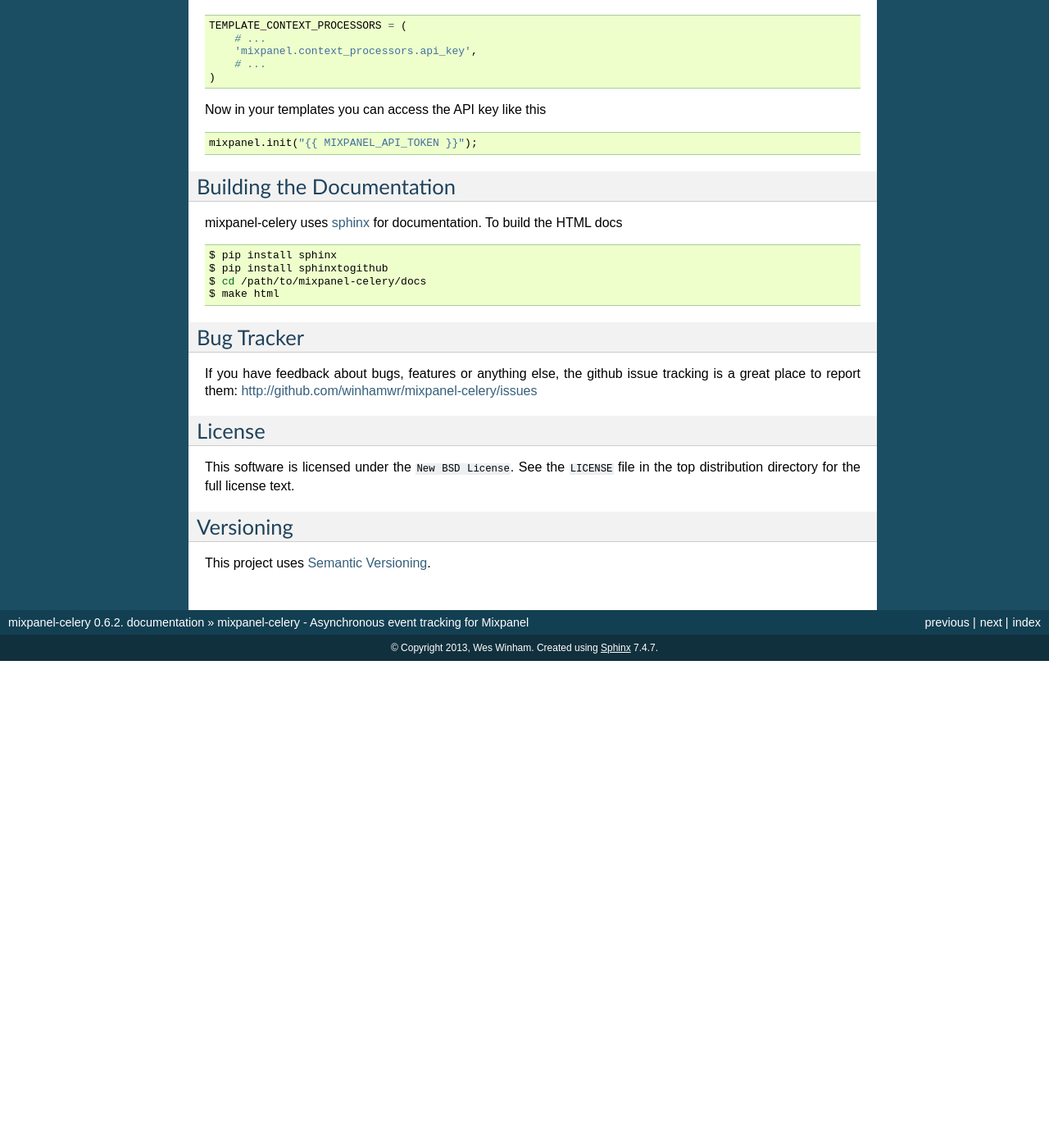
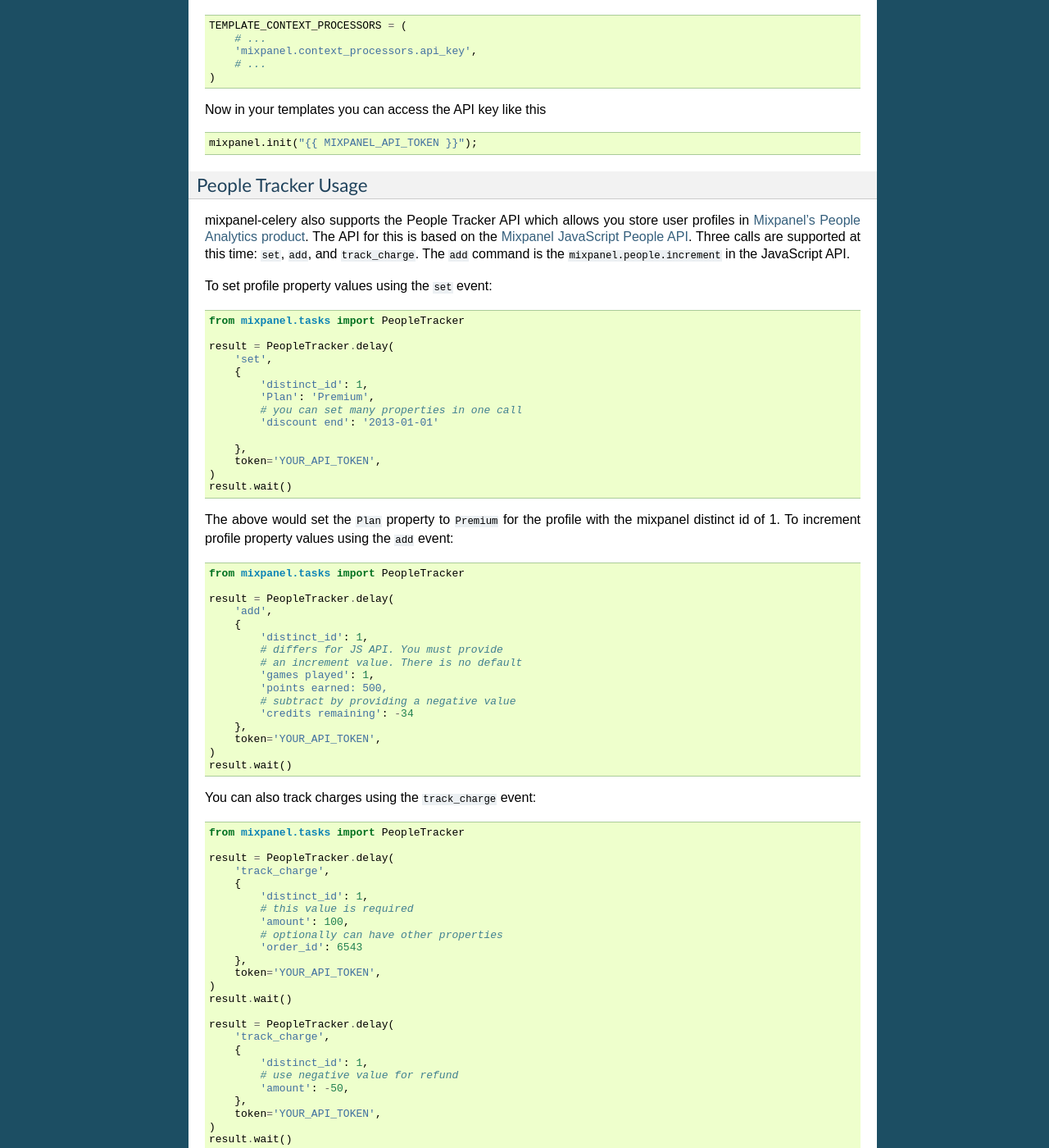
Before and after one commit to winhamwr/mixpanel-celery, a Sphinx documentation site: the page built from docs/introduction.rst, in a window 1280 px wide and 1400 px high, scrolled down 1714 px. Shown: the whole window at 82% size. Built offline with Sphinx 7.4.7, drawn with Linux system fonts in a browser that asks for light colours; before the commit the page ends 2520 px from its top, so only the background shows below that; some of the changed text lies outside the part shown.

Commit message:
First pass at PeopleTracker docs

```diff
--- a/docs/introduction.rst
+++ b/docs/introduction.rst
@@ -123,6 +123,94 @@
     mixpanel.init("{{ MIXPANEL_API_TOKEN }}");
 
 
+People Tracker Usage
+--------------------
+
+mixpanel-celery also supports the People Tracker API which allows you store
+user profiles in `Mixpanel's People Analytics product
+<https://mixpanel.com/people/>`__. The API for this is
+based on the `Mixpanel JavaScript People API
+<https://mixpanel.com/help/reference/javascript#storing-user-profiles>`__.
+Three calls are supported at this time: ``set``, ``add``, and ``track_charge``.
+The ``add`` command is the ``mixpanel.people.increment`` in the JavaScript API.
+
+To set profile property values using the ``set`` event:
+
+.. code-block:: python
+
+    from mixpanel.tasks import PeopleTracker
+
+    result = PeopleTracker.delay(
+        'set',
+        {
+            'distinct_id': 1,
+            'Plan': 'Premium',
+            # you can set many properties in one call
+            'discount end': '2013-01-01'
+
+        },
+        token='YOUR_API_TOKEN',
+    )
+    result.wait()
+
+
+The above would set the ``Plan`` property to ``Premium`` for the profile with
+the mixpanel distinct id of 1. To increment profile property values using the
+``add`` event:
+
+.. code-block:: python
+
+    from mixpanel.tasks import PeopleTracker
+
+    result = PeopleTracker.delay(
+        'add',
+        {
+            'distinct_id': 1,
+            # differs for JS API. You must provide
+            # an increment value. There is no default
+            'games played': 1,
+            'points earned: 500,
+            # subtract by providing a negative value
+            'credits remaining': -34
+        },
+        token='YOUR_API_TOKEN',
+    )
+    result.wait()
+
+You can also track charges using the ``track_charge`` event:
+
+.. code-block:: python
+
+    from mixpanel.tasks import PeopleTracker
+
+    result = PeopleTracker.delay(
+        'track_charge',
+        {
+            'distinct_id': 1,
+            # this value is required
+            'amount': 100,
+            # optionally can have other properties
+            'order_id': 6543
+        },
+        token='YOUR_API_TOKEN',
+    )
+    result.wait()
+
+    result = PeopleTracker.delay(
+        'track_charge',
+        {
+            'distinct_id': 1,
+            # use negative value for refund
+            'amount': -50,
+        },
+        token='YOUR_API_TOKEN',
+    )
+    result.wait()
+
+The ``track_charge`` event differs from the JS API in that you can't override
+the time of the transaction.
+
+
 Building the Documentation
 ==========================
 
```
Also changed, not shown: 5 other files.
